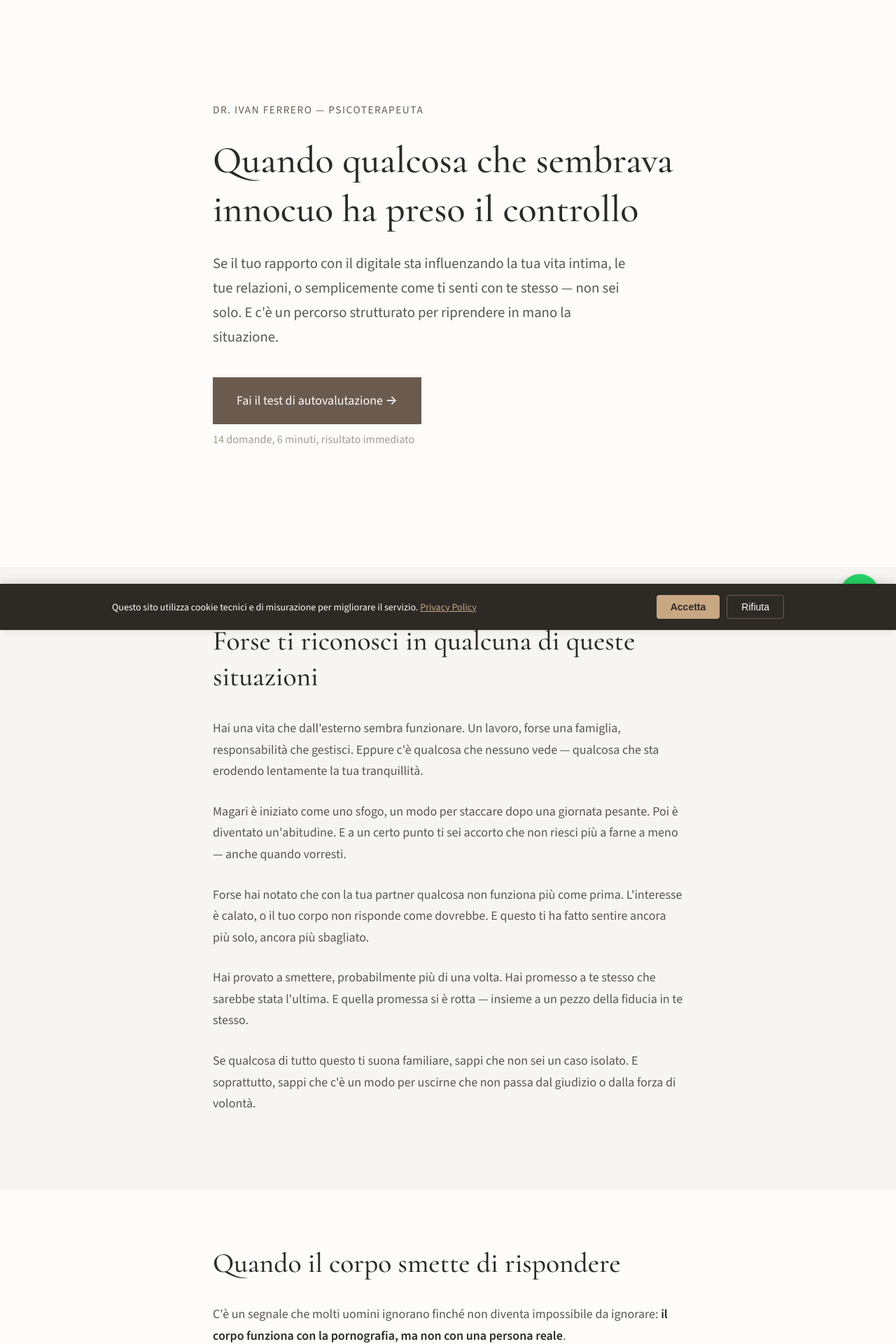
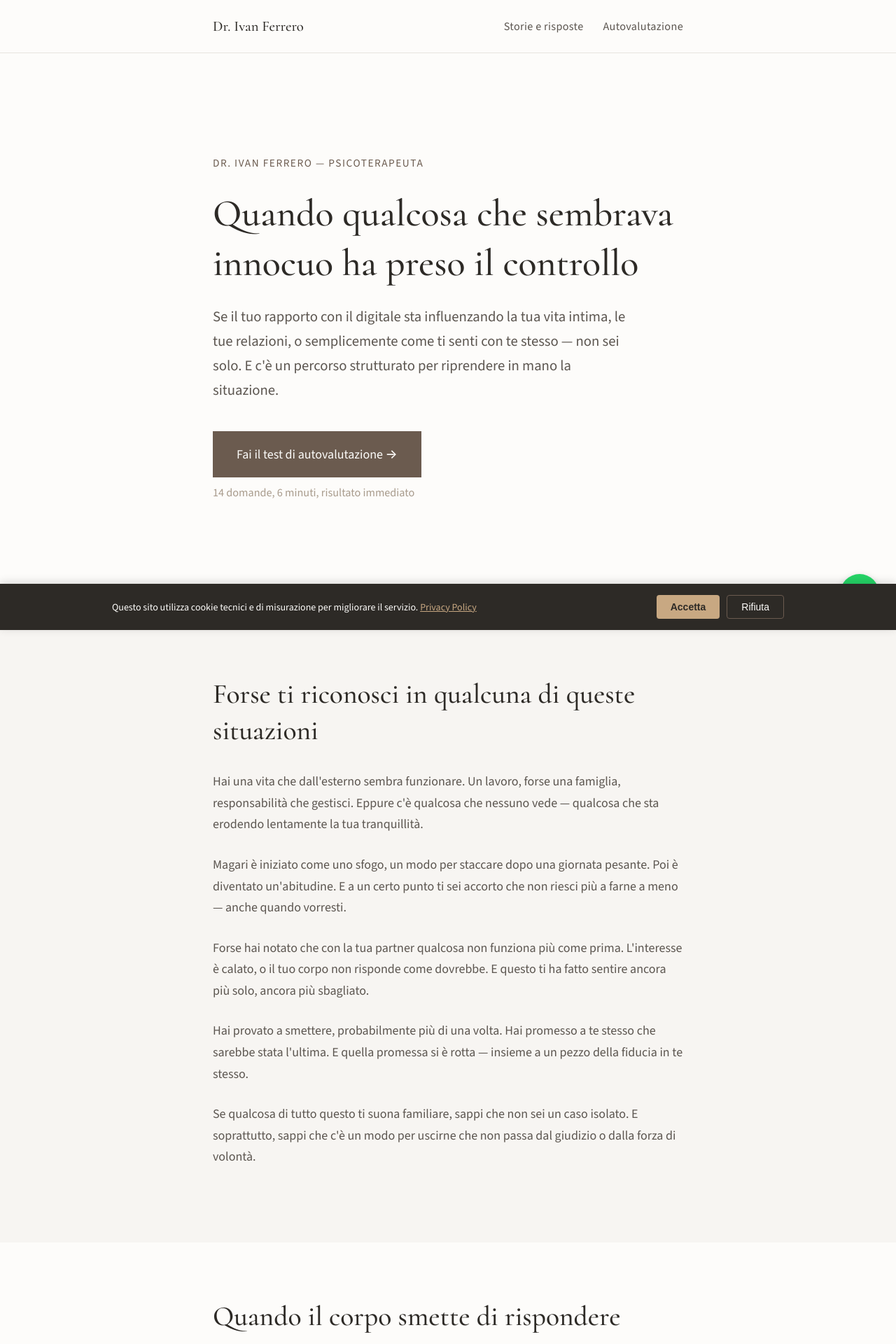
Before and after one commit to IvanPsy/equilibrio-site, a Jekyll site: the page built from index.html, in a window 1280 px wide. Shown: the top 1920 px of the page at 70% size. Built offline with Jekyll 4.4.1, drawn with Linux system fonts in a browser that asks for light colours.

Commit message:
added layout

```diff
--- /dev/null
+++ b/_includes/nav.html
@@ -0,0 +1,9 @@
+<nav class="site-nav">
+    <div class="container">
+        <a href="{{ '/' | relative_url }}" class="site-nav-brand">{{ site.author }}</a>
+        <div class="site-nav-links">
+            <a href="{{ '/blog/' | relative_url }}">Storie e risposte</a>
+            <a href="{{ '/autovalutazione/' | relative_url }}">Autovalutazione</a>
+        </div>
+    </div>
+</nav>
--- a/_layouts/default.html
+++ b/_layouts/default.html
@@ -7,6 +7,8 @@
     {% endif %}
 </head>
 <body{% if page.body_class %} class="{{ page.body_class }}"{% endif %}>
+
+{% include nav.html %}
 
 {{ content }}
 
--- a/_sass/_components.scss
+++ b/_sass/_components.scss
@@ -1,6 +1,50 @@
 // ═══════════════════════════════════════
 // Components — Buttons, Forms, CTAs
 // ═══════════════════════════════════════
+
+// --- Site Nav ---
+
+.site-nav {
+    padding: 20px 0;
+    border-bottom: 1px solid $color-border;
+    background-color: $color-bg;
+
+    .container {
+        display: flex;
+        align-items: center;
+        justify-content: space-between;
+    }
+}
+
+.site-nav-brand {
+    font-family: $font-heading;
+    font-size: 1.15rem;
+    font-weight: 500;
+    color: $color-text;
+    text-decoration: none;
+
+    &:hover { color: $color-accent; }
+}
+
+.site-nav-links {
+    display: flex;
+    gap: 28px;
+
+    a {
+        font-size: 0.9rem;
+        font-weight: 500;
+        color: $color-text-soft;
+        text-decoration: none;
+        letter-spacing: 0.02em;
+
+        &:hover { color: $color-accent; }
+    }
+}
+
+@media (max-width: $bp-mobile) {
+    .site-nav-links { gap: 16px; }
+    .site-nav-links a { font-size: 0.85rem; }
+}
 
 // --- Buttons ---
 
```
Also changed, not shown: blog/index.html (added, +70 -0 lines).
